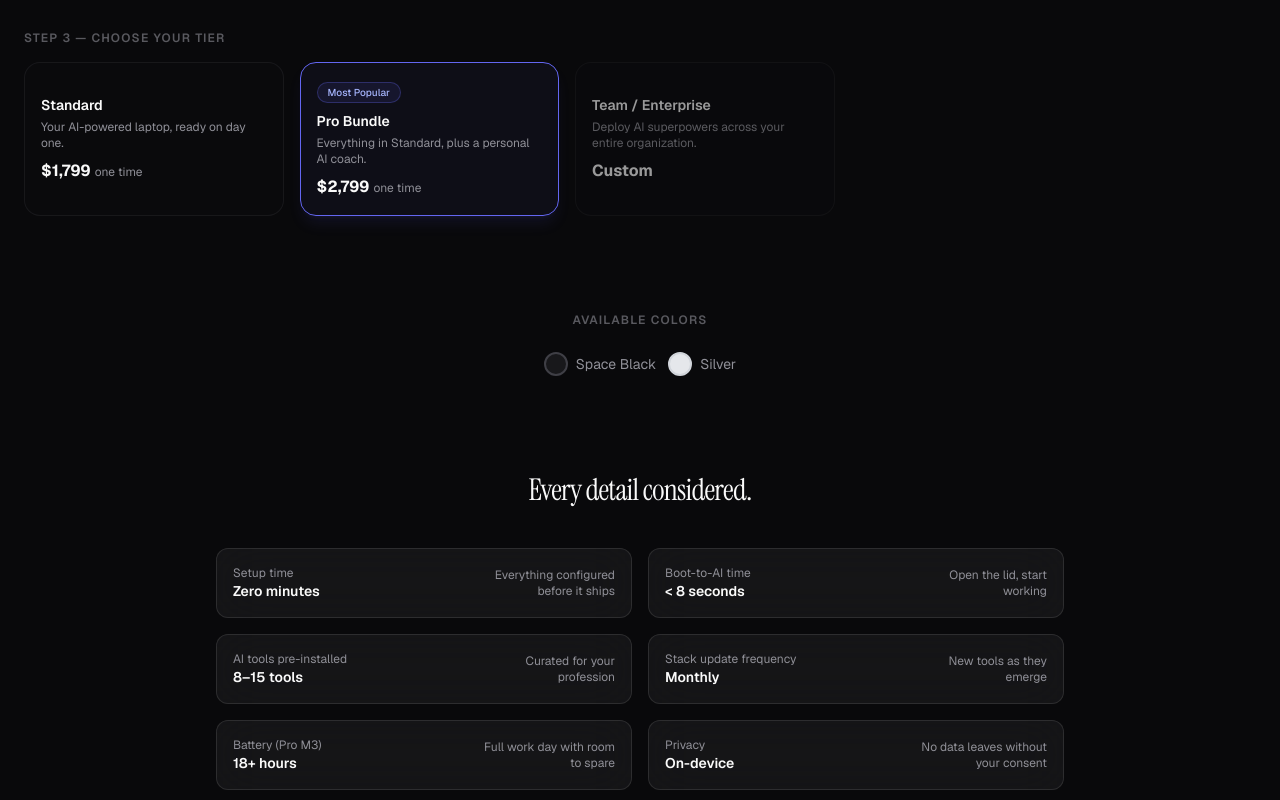
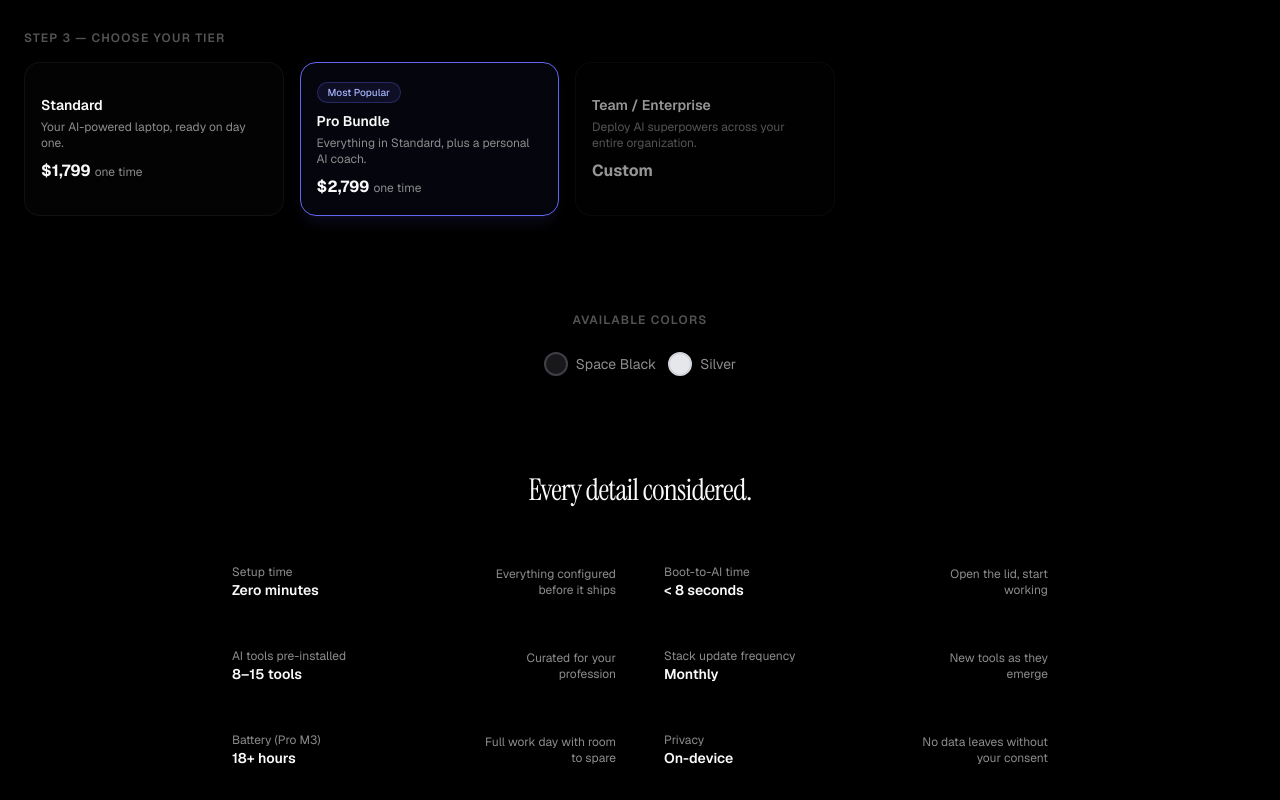
Before and after one commit to spalsh-spec/Kaal, a Next.js app: page /devices in a window 1280 px wide. Shown: the part 1360-2160 px from the top of the page. Built offline with nearby package versions, Linux system fonts and the light colour scheme; no server answers.

Commit message:
redesign: simplified globals.css with pure black base
Refactor CSS variables for dark mode and update styles.

```diff
--- a/app/globals.css
+++ b/app/globals.css
@@ -6,143 +6,39 @@
 
 @layer base {
   :root {
-    /* ── Light mode ── */
-    --background: 0 0% 98%;
-    --foreground: 240 10% 4%;
-    --card: 0 0% 100%;
-    --card-foreground: 240 10% 4%;
-    --popover: 0 0% 100%;
-    --popover-foreground: 240 10% 4%;
-    --primary: 245 58% 51%;         /* volta-500 #6366f1 */
-    --primary-foreground: 0 0% 98%;
-    --secondary: 240 5% 94%;
-    --secondary-foreground: 240 6% 10%;
-    --muted: 240 5% 94%;
-    --muted-foreground: 240 4% 46%;
-    --accent: 245 58% 51%;
-    --accent-foreground: 0 0% 98%;
+    --background: 0 0% 0%;
+    --foreground: 0 0% 98%;
+    --card: 0 0% 4%;
+    --card-foreground: 0 0% 98%;
+    --popover: 0 0% 4%;
+    --popover-foreground: 0 0% 98%;
+    --primary: 245 58% 65%;
+    --primary-foreground: 0 0% 0%;
+    --secondary: 0 0% 10%;
+    --secondary-foreground: 0 0% 98%;
+    --muted: 0 0% 10%;
+    --muted-foreground: 0 0% 55%;
+    --accent: 245 58% 65%;
+    --accent-foreground: 0 0% 0%;
     --destructive: 0 84% 60%;
     --destructive-foreground: 0 0% 98%;
-    --border: 240 6% 90%;
-    --input: 240 6% 90%;
-    --ring: 245 58% 51%;
-    --radius: 0.75rem;
-  }
-
-  .dark {
-    /* ── Dark mode (default for this brand) ── */
-    --background: 240 10% 4%;        /* #050507 */
-    --foreground: 0 0% 98%;
-    --card: 240 8% 7%;               /* #0f0f13 */
-    --card-foreground: 0 0% 98%;
-    --popover: 240 8% 7%;
-    --popover-foreground: 0 0% 98%;
-    --primary: 245 58% 65%;          /* lighter in dark */
-    --primary-foreground: 240 10% 4%;
-    --secondary: 240 5% 13%;
-    --secondary-foreground: 0 0% 98%;
-    --muted: 240 5% 13%;
-    --muted-foreground: 240 4% 58%;
-    --accent: 245 58% 65%;
-    --accent-foreground: 240 10% 4%;
-    --destructive: 0 63% 31%;
-    --destructive-foreground: 0 0% 98%;
-    --border: 240 5% 16%;
-    --input: 240 5% 16%;
+    --border: 0 0% 12%;
+    --input: 0 0% 12%;
     --ring: 245 58% 65%;
+    --radius: 0.5rem;
+    --font-instrument-serif: 'Instrument Serif', Georgia, serif;
   }
 }
 
 @layer base {
-  * {
-    @apply border-border;
+  * { @apply border-border; }
+  html { @apply antialiased scroll-smooth; }
+  body {
+    @apply bg-black text-white;
+    font-feature-settings: 'rlig' 1, 'calt' 1;
   }
-  html {
-    @apply antialiased scroll-smooth;
-    -webkit-font-smoothing: antialiased;
-    -moz-osx-font-smoothing: grayscale;
-  }
-  body {
-    @apply bg-background text-foreground;
-    font-feature-settings: 'rlig' 1, 'calt' 1, 'ss01' 1;
-  }
-  ::selection {
-    @apply bg-volta-500/30 text-foreground;
-  }
-  ::-webkit-scrollbar {
-    @apply w-[3px];
-  }
-  ::-webkit-scrollbar-track {
-    @apply bg-transparent;
-  }
-  ::-webkit-scrollbar-thumb {
-    @apply bg-volta-500/30 rounded-full;
-  }
+  ::selection { background: rgba(99,102,241,0.3); }
+  ::-webkit-scrollbar { width: 3px; }
+  ::-webkit-scrollbar-track { background: transparent; }
+  ::-webkit-scrollbar-thumb { background: rgba(99,102,241,0.3); border-radius: 9999px; }
 }
-
-@layer utilities {
-  /* Gradient text utility */
-  .gradient-text {
-    @apply bg-gradient-to-r from-volta-300 via-volta-400 to-emerge-400 bg-clip-text text-transparent;
-  }
-  .gradient-text-warm {
-    @apply bg-gradient-to-r from-amber-300 via-orange-400 to-rose-400 bg-clip-text text-transparent;
-  }
-
-  /* Glass card */
-  .glass {
-    @apply bg-white/5 backdrop-blur-xl border border-white/10;
-  }
-  .glass-dark {
-    @apply bg-black/40 backdrop-blur-xl border border-white/8;
-  }
-
-  /* Glow effects */
-  .glow-volta {
-    box-shadow: 0 0 60px rgba(99, 102, 241, 0.3), 0 0 120px rgba(99, 102, 241, 0.1);
-  }
-  .glow-emerge {
-    box-shadow: 0 0 40px rgba(16, 185, 129, 0.25);
-  }
-
-  /* Section spacing */
-  .section-pad {
-    @apply py-24 md:py-32 lg:py-40;
-  }
-  .section-pad-sm {
-    @apply py-16 md:py-20;
-  }
-
-  /* Text reveal on scroll */
-  .reveal {
-    opacity: 0;
-    transform: translateY(32px);
-    transition: opacity 0.7s ease, transform 0.7s ease;
-  }
-  .reveal.visible {
-    opacity: 1;
-    transform: translateY(0);
-  }
-
-  /* Prose override */
-  .prose-volta {
-    @apply prose prose-invert prose-headings:font-display prose-headings:font-normal;
-  }
-}
-
-/* ── Animated gradient border ── */
-@property --angle {
-  syntax: '<angle>';
-  initial-value: 0deg;
-  inherits: false;
-}
-.gradient-border {
-  border: 1px solid transparent;
-  background:
-    linear-gradient(hsl(var(--card)), hsl(var(--card))) padding-box,
-    conic-gradient(from var(--angle), #6366f1, #818cf8, #34d399, #6366f1) border-box;
-  animation: rotate-border 6s linear infinite;
-}
-@keyframes rotate-border {
-  to { --angle: 360deg; }
-}
```
